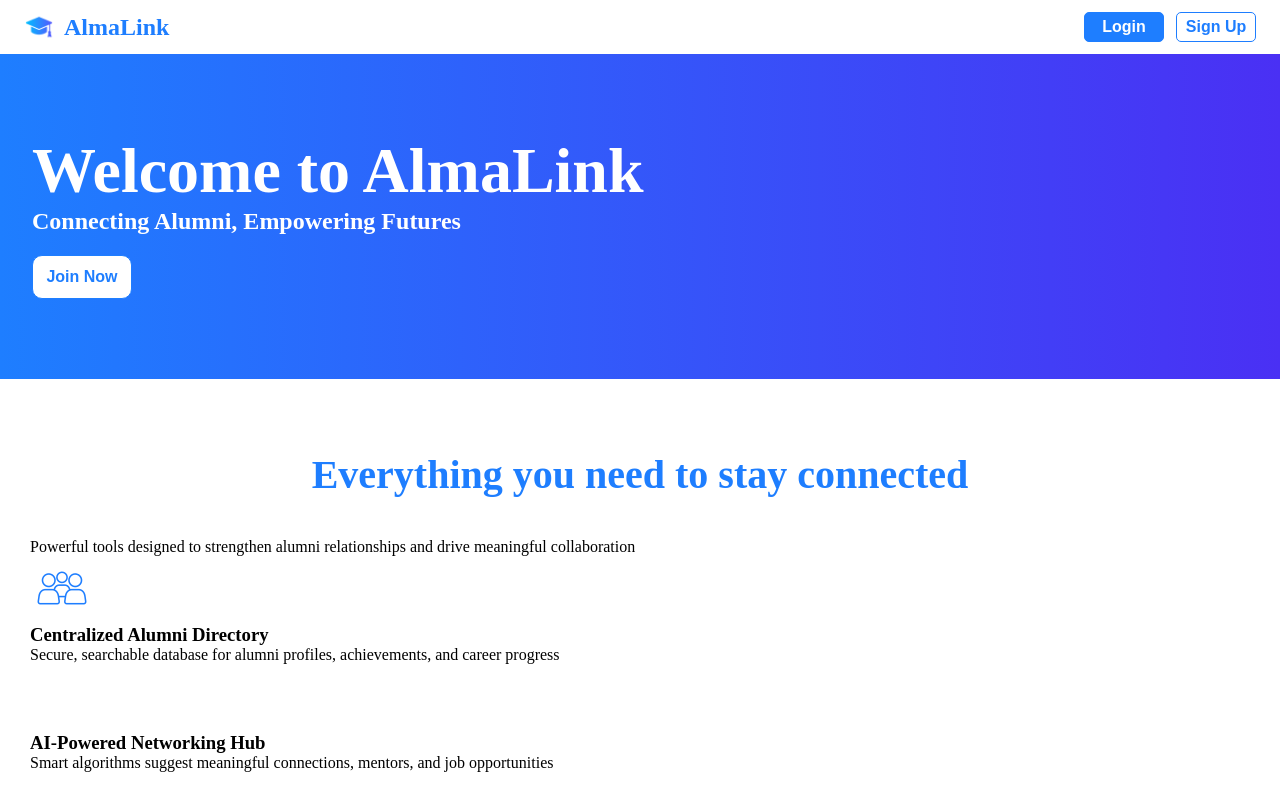
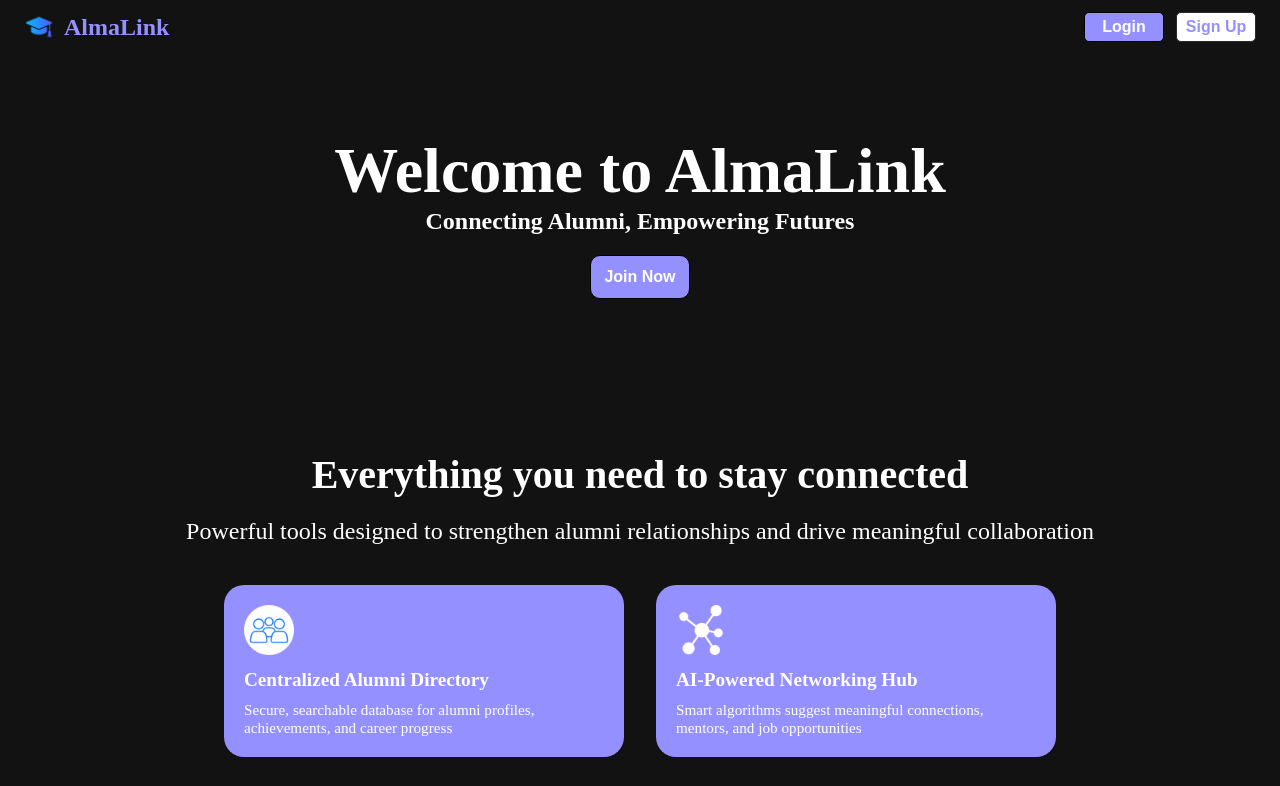
Before and after one commit to AmanKhan2376/alma-link-demo, a plain HTML site: page index.html in a window 1280 px wide. Shown: the top 786 px of the page. Drawn offline with Linux system fonts and the light colour scheme.

Commit message:
Update style.css

```diff
--- a/css/style.css
+++ b/css/style.css
@@ -3,6 +3,10 @@
     margin: 0;
     padding: 0;
     box-sizing: border-box;
+}
+
+body {
+    background-color: #121212;
 }
 
 #login-btn, #sign-up-btn, #join-now-btn {
@@ -17,7 +21,7 @@
 #navbar {
     width: 100%;
     height: auto;
-    background-color: white;
+    background-color: #121212;
     padding: 12px 24px;
     position: sticky;
     top: 0;
@@ -47,7 +51,7 @@
 
 /* Website name text */
 #website-name {
-    color: #1e7eff;
+    color: #9590FF;
     font-size: 1.5rem;
 }
 
@@ -56,10 +60,10 @@
 #login-btn {
     height: 30px;
     width: 80px;
-    background-color: #1e7eff;
-    border: solid 1px #1e7eff;
+    background-color: #9590ff;
+    border: 1px solid #000000;
     border-radius: 5px;
-    color: #ffffff;
+    color: #FFFFFF;
     font-size: 1rem;
     font-weight: 700;
     margin-right: 8px;
@@ -67,7 +71,7 @@
 
 /* Login Button Hover */
 #login-btn:hover {
-    background-color: #4a30f4;  /* darker shade */
+    background-color: #7F7CFF;  /* darker shade */
     cursor: pointer;
 }
 
@@ -75,18 +79,18 @@
 #sign-up-btn {
     height: 30px;
     width: 80px;
-    background-color: #ffffff;
-    border: solid 1px #1e7eff;
+    background-color: #FFFFFF;
+    border: solid 1px #2A2A2A;
     border-radius: 5px;
-    color: #1e7eff;
+    color: #9590FF;
     font-size: 1rem;
     font-weight: 700;
 }
 
 /* Sign Up Button Hover */
 #sign-up-btn:hover {
-    background-color: #4a30f4;
-    color: #ffffff;
+    background-color: #9590FF;
+    color: #FFFFFF;
     cursor: pointer;
 }
 
@@ -95,9 +99,10 @@
 #welcome-div {
     width: 100%;
     height: auto;
-    background: linear-gradient(to right, #1e7eff, #4a30f4);
+    background-color: #121212;
     color: #ffffff;
     padding: 80px 32px;
+    text-align: center;
 }
 
 #welcome-div h1 {
@@ -114,17 +119,17 @@
 #join-now-btn {
     height: 44px;
     width: 100px;
-    background-color: #ffffff;
-    border: solid 1px #1e7eff;
+    background-color: #9590FF;
+    border: solid 1px #000000;
     border-radius: 10px;
-    color: #1e7eff;
+    color: #FFFFFF;
     font-size: 1rem;
     font-weight: 700;
 }
 
 #join-now-btn:hover {
-    background-color: #00c6ff;
-    color: #ffffff;
+    background-color: #7F7CFF;
+    color: #FFFFFF;
     cursor: pointer;
 }
 
@@ -134,50 +139,57 @@
     width: 100%;
     height: auto;
     padding: 72px 30px;
-    background-color: #ffffff;
+    background-color: #121212;
 }
 
-#features-div h2 {
-    color: #1e7eff;
+#features-title {
+    color: #FFFFFF;
     text-align: center;
     font-size: 2.5rem;
+    margin-bottom: 20px;
+}
+
+#features-tag {
+    color: #FFFFFF;
+    text-align: center;
+    font-size: 1.5rem;
     margin-bottom: 40px;
 }
 
-#feature-card-div {
+#feature-cards-div {
     display: flex;
     flex-wrap: wrap;
     justify-content: center;
-    gap: 20px;
+    gap: 32px;
 }
 
-.feature-card {
-    color: #ffffff;
+.feature-cards {
+    color: #FFFFFF;
     max-width: 400px;
     height: auto;
-    background-color: #1e7eff;
+    background-color: #9590FF;
     border-radius: 20px;
     padding: 20px;
-    box-shadow: 0 8px 20px rgba(0,0,0,0.1);
+    transition: transform 0.4s ease;
 }
 
-.feature-card img {
+.feature-cards img {
     width: 50px;
     height: 50px;
     margin-bottom: 10px;
 }
 
-.feature-card h3 {
+.feature-cards h3 {
     font-size: 1.2rem;
     margin-bottom: 10px;
 }
 
-.feature-card p {
+.feature-cards p {
     font-size: 0.95rem;
 }
 
 /* Hover effect */
-.feature-card:hover {
+.feature-cards:hover {
     transform: translateY(-10px);
     transition: 0.4s ease;
 }
```
